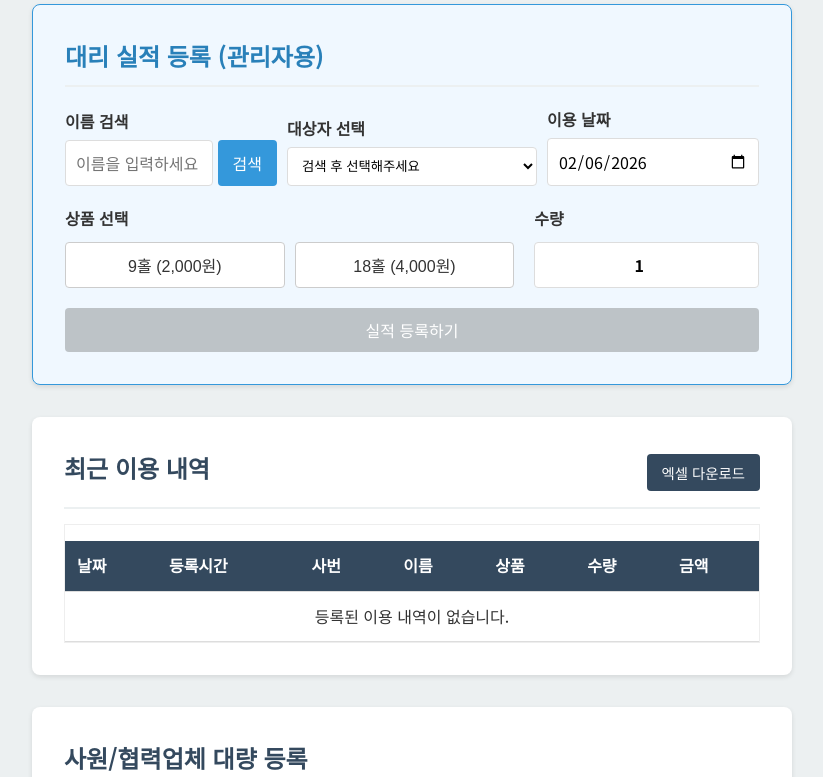
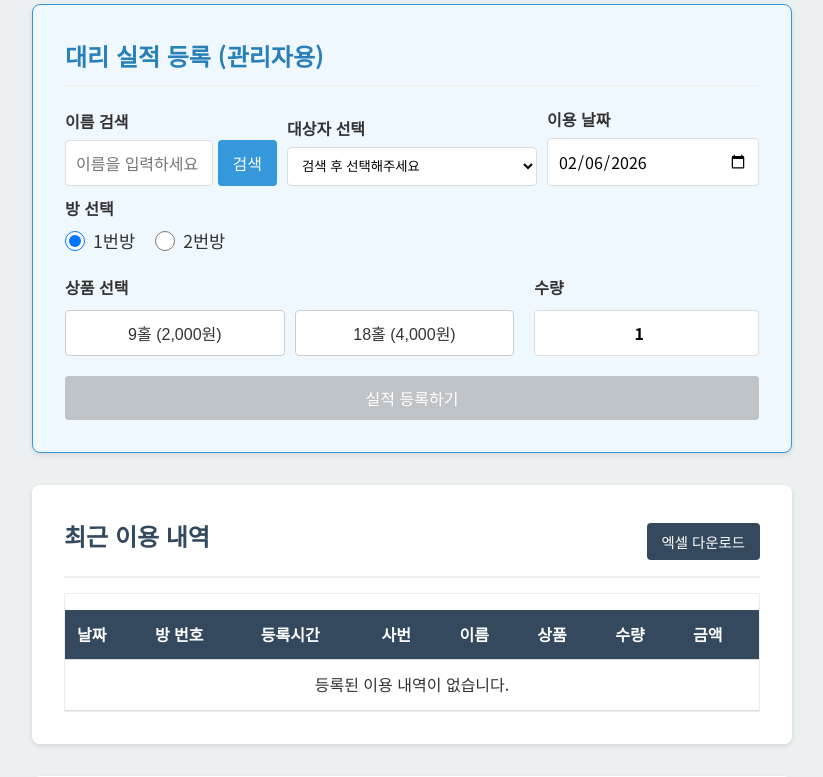
Before and after one commit to pdk3028-coder/screengolf-usage, a Flask app: page /admin in a window 1280 px wide. Shown: the part 184-961 px from the top of the page, without its empty margins (228-1051 px from the left). Run offline with Flask 3, Linux system fonts and the light colour scheme; the visitor is signed in with stand-in values (Sample User, id 1); data that the repository does not hold is empty.

Commit message:
Add room number selection (1 or 2) to user and admin UI

```diff
--- a/app.py
+++ b/app.py
@@ -88,6 +88,7 @@ def add_record():
 
         usage_date = data.get('usage_date')
         cart = data.get('cart', []) # [{'item_name': '9홀', 'quantity': 1, 'price': 2000}, ...]
+        room_number = data.get('room_number')
 
         if not usage_date or not cart:
             return jsonify({'success': False, 'message': '날짜 또는 상품이 선택되지 않았습니다.'}), 400
@@ -100,7 +101,7 @@ def add_record():
             amount = price * quantity
 
             if item_name and quantity > 0:
-                database.add_usage_record(emp_id, usage_date, item_name, quantity, amount)
+                database.add_usage_record(emp_id, usage_date, item_name, quantity, amount, room_number)
                 count += 1
 
         if count > 0:
@@ -274,6 +275,7 @@ def admin_add_usage():
         usage_date = data.get('usage_date')
         item_name = data.get('item_name')
         quantity = int(data.get('quantity', 1))
+        room_number = data.get('room_number')
 
         # 상품 가격 결정
         amount = 0
@@ -282,7 +284,7 @@ def admin_add_usage():
         elif item_name == '18홀':
             amount = 4000 * quantity
 
-        if database.add_usage_record(emp_id, usage_date, item_name, quantity, amount):
+        if database.add_usage_record(emp_id, usage_date, item_name, quantity, amount, room_number):
             return jsonify({'success': True, 'message': '등록되었습니다.'})
         else:
             return jsonify({'success': False, 'message': '데이터베이스 오류'})
--- a/database.py
+++ b/database.py
@@ -59,12 +59,23 @@ def init_db():
             item_name TEXT NOT NULL,      -- 상품명 (9홀, 18홀)
             quantity INTEGER DEFAULT 1,   -- 수량
             amount INTEGER DEFAULT 0,     -- 금액
+            room_number INTEGER,          -- 방 번호 (1 or 2, Nullable)
             created_at TIMESTAMP,
             is_canceled INTEGER DEFAULT 0, -- 취소 여부 (0: 정상, 1: 취소)
             canceled_at TIMESTAMP,         -- 취소 일시
             FOREIGN KEY (emp_id) REFERENCES employees (emp_id)
         )
     ''')
+
+    # 마이그레이션: room_number 컬럼 추가
+    try:
+        cursor = c.execute("PRAGMA table_info(usage_records)")
+        columns = [row[1] for row in cursor.fetchall()]
+        if 'room_number' not in columns:
+            print("Migrating: Adding room_number column...")
+            c.execute("ALTER TABLE usage_records ADD COLUMN room_number INTEGER")
+    except Exception as e:
+        print(f"Migration failed (room_number): {e}")
 
     # 마이그레이션: is_canceled 컬럼 추가
     try:
@@ -276,13 +287,13 @@ def reset_all_data():
 
 # --- 이용 내역 관리 ---
 
-def add_usage_record(emp_id, usage_date, item_name, quantity, amount):
+def add_usage_record(emp_id, usage_date, item_name, quantity, amount, room_number=None):
     conn = get_db_connection()
     try:
         conn.execute('''
-            INSERT INTO usage_records (emp_id, usage_date, item_name, quantity, amount, created_at)
-            VALUES (?, ?, ?, ?, ?, ?)
-        ''', (emp_id, usage_date, item_name, quantity, amount, datetime.now(KST)))
+            INSERT INTO usage_records (emp_id, usage_date, item_name, quantity, amount, room_number, created_at)
+            VALUES (?, ?, ?, ?, ?, ?, ?)
+        ''', (emp_id, usage_date, item_name, quantity, amount, room_number, datetime.now(KST)))
         conn.commit()
         return True
     except Exception as e:
--- a/templates/admin.html
+++ b/templates/admin.html
@@ -31,6 +31,22 @@
         <div style="flex: 1; min-width: 150px;">
             <label for="proxy-date" style="font-weight: bold; display: block; margin-bottom: 5px;">이용 날짜</label>
             <input type="date" id="proxy-date">
+        </div>
+    </div>
+
+    <div style="flex: 1; min-width: 150px; margin-top: 10px;">
+        <label style="font-weight: bold; display: block; margin-bottom: 5px;">방 선택</label>
+        <div style="display: flex; gap: 20px;">
+            <label style="display: flex; align-items: center; cursor: pointer;">
+                <input type="radio" name="proxy_room_number" value="1" checked
+                    style="width: 20px; height: 20px; margin-right: 8px;">
+                <span style="font-size: 1.1rem;">1번방</span>
+            </label>
+            <label style="display: flex; align-items: center; cursor: pointer;">
+                <input type="radio" name="proxy_room_number" value="2"
+                    style="width: 20px; height: 20px; margin-right: 8px;">
+                <span style="font-size: 1.1rem;">2번방</span>
+            </label>
         </div>
     </div>
 
@@ -74,6 +90,7 @@
             <thead style="position: sticky; top: 0; background-color: #f8f9fa; z-index: 1;">
                 <tr>
                     <th>날짜</th>
+                    <th>방 번호</th>
                     <th>등록시간</th>
                     <th>사번</th>
                     <th>이름</th>
@@ -87,6 +104,7 @@
                 {% for r in records %}
                 <tr>
                     <td>{{ r.usage_date }}</td>
+                    <td>{{ r.room_number if r.room_number else '-' }}</td>
                     <td>{{ r.created_at[:19] }}</td>
                     <td>{{ r.emp_id }}</td>
                     <td>{{ r.name }}</td>
@@ -97,7 +115,7 @@
                 {% endfor %}
                 {% else %}
                 <tr>
-                    <td colspan="7" class="text-center">등록된 이용 내역이 없습니다.</td>
+                    <td colspan="8" class="text-center">등록된 이용 내역이 없습니다.</td>
                 </tr>
                 {% endif %}
             </tbody>
@@ -367,6 +385,7 @@
         const selectBox = document.getElementById('proxy-user-select');
         const usageDate = document.getElementById('proxy-date').value;
         const quantity = document.getElementById('proxy-quantity').value;
+        const roomNumber = document.querySelector('input[name="proxy_room_number"]:checked').value;
 
         if (!selectBox.value || !selectedProxyItem) {
             alert('대상자와 상품을 선택해주세요.');
@@ -375,7 +394,7 @@
 
         const selectedText = selectBox.options[selectBox.selectedIndex].text;
 
-        if (!confirm(`${selectedText}님의 ${usageDate}일자 ${selectedProxyItem} ${quantity}게임 실적을 등록하시겠습니까?`)) return;
+        if (!confirm(`${selectedText}님의 ${usageDate}일자 (${roomNumber}번방) ${selectedProxyItem} ${quantity}게임 실적을 등록하시겠습니까?`)) return;
 
         fetch("{{ url_for('admin_add_usage') }}", {
             method: "POST",
@@ -384,7 +403,8 @@
                 emp_id: selectBox.value,
                 usage_date: usageDate,
                 item_name: selectedProxyItem,
-                quantity: quantity
+                quantity: quantity,
+                room_number: roomNumber
             })
         })
             .then(res => res.json())
```
Also changed, not shown: templates/dashboard.html (+28 -1 lines).
